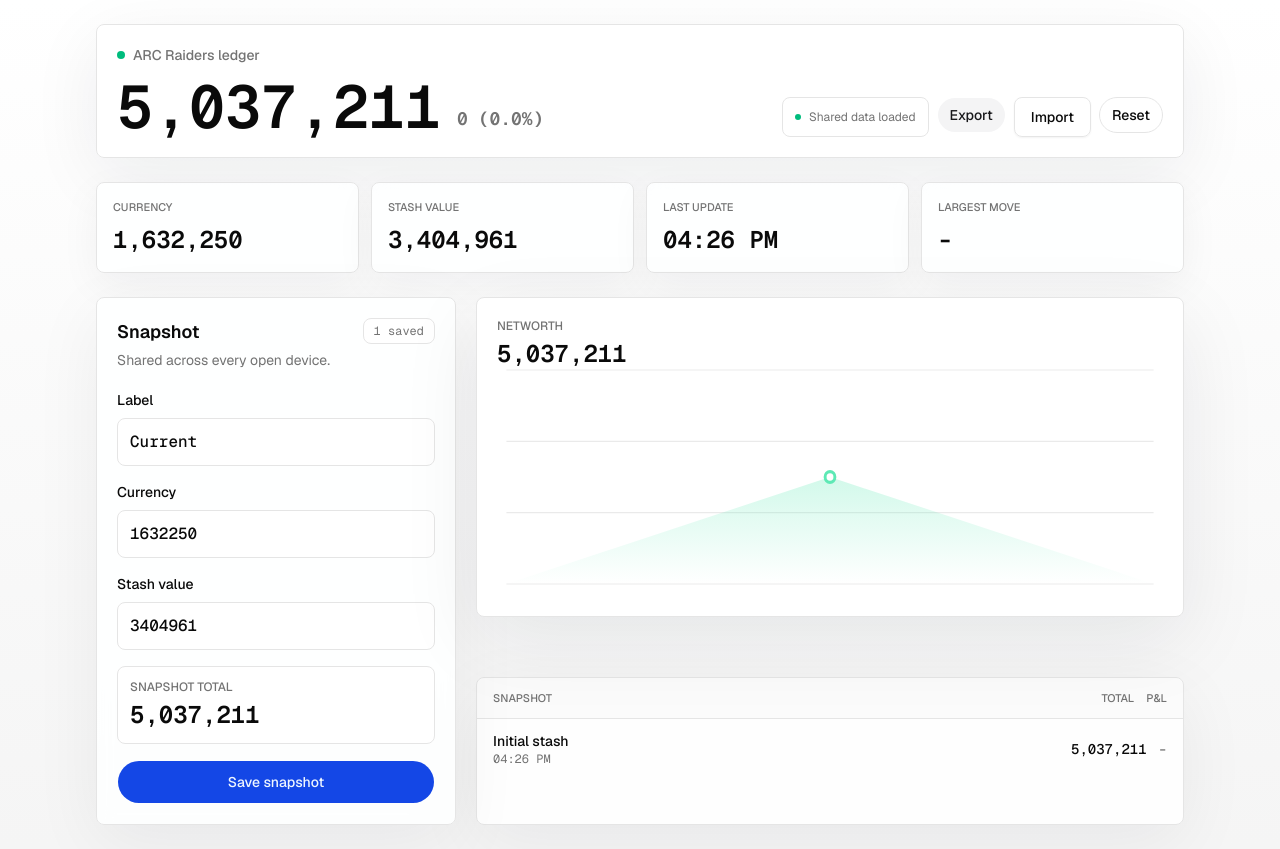
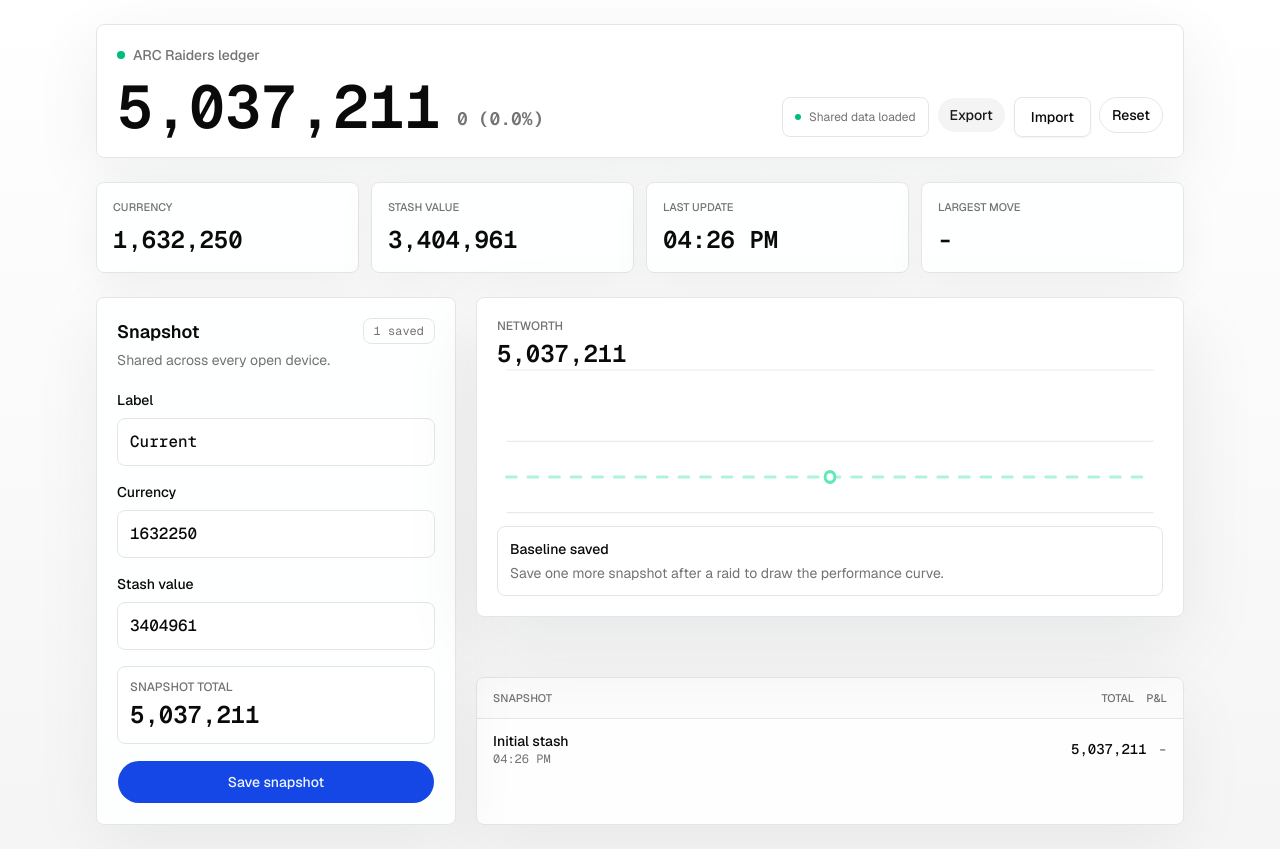
Before and after one commit to Barenhvrd/arc-networth, a Next.js app: page / in a window 1280 px wide. Built offline with nearby package versions, Linux system fonts and the light colour scheme.

Commit message:
Clarify baseline chart state

```diff
--- a/app/page.tsx
+++ b/app/page.tsx
@@ -65,6 +65,7 @@
 }
 
 function NetworthChart({ snapshots }: { snapshots: Snapshot[] }) {
+  const hasCurve = snapshots.length > 1
   const totals = snapshots.map((snapshot) => snapshot.total)
   const min = Math.min(...totals)
   const max = Math.max(...totals)
@@ -128,7 +129,8 @@
             />
           )
         })}
-        <polygon points={area} fill="url(#networth-area)" />
+        {hasCurve ? <polygon points={area} fill="url(#networth-area)" /> : null}
+        {hasCurve ? (
           <polyline
             points={line}
             fill="none"
@@ -137,6 +139,19 @@
             strokeLinejoin="round"
             strokeWidth="4"
           />
+        ) : (
+          <line
+            x1={padding}
+            x2={width - padding}
+            y1={height / 2}
+            y2={height / 2}
+            stroke="var(--chart-1)"
+            strokeDasharray="10 12"
+            strokeLinecap="round"
+            strokeOpacity="0.5"
+            strokeWidth="3"
+          />
+        )}
         {points.map((point) => (
           <circle
             key={point.id}
@@ -149,6 +164,14 @@
           />
         ))}
       </svg>
+      {!hasCurve ? (
+        <div className="absolute bottom-5 left-5 right-5 rounded-md border bg-background/88 p-3 text-sm text-muted-foreground backdrop-blur">
+          <div className="font-medium text-foreground">Baseline saved</div>
+          <div className="mt-1">
+            Save one more snapshot after a raid to draw the performance curve.
+          </div>
+        </div>
+      ) : null}
     </div>
   )
 }
@@ -451,7 +474,7 @@
           <div className="grid gap-4">
             {isLoading ? (
               <div className="flex h-[320px] items-center justify-center rounded-md border bg-card text-sm text-muted-foreground">
-                Loading shared data...
+                Syncing shared ledger...
               </div>
             ) : snapshots.length ? (
               <NetworthChart snapshots={snapshots} />
```
Lines whose indentation alone changed are shown as unchanged.
